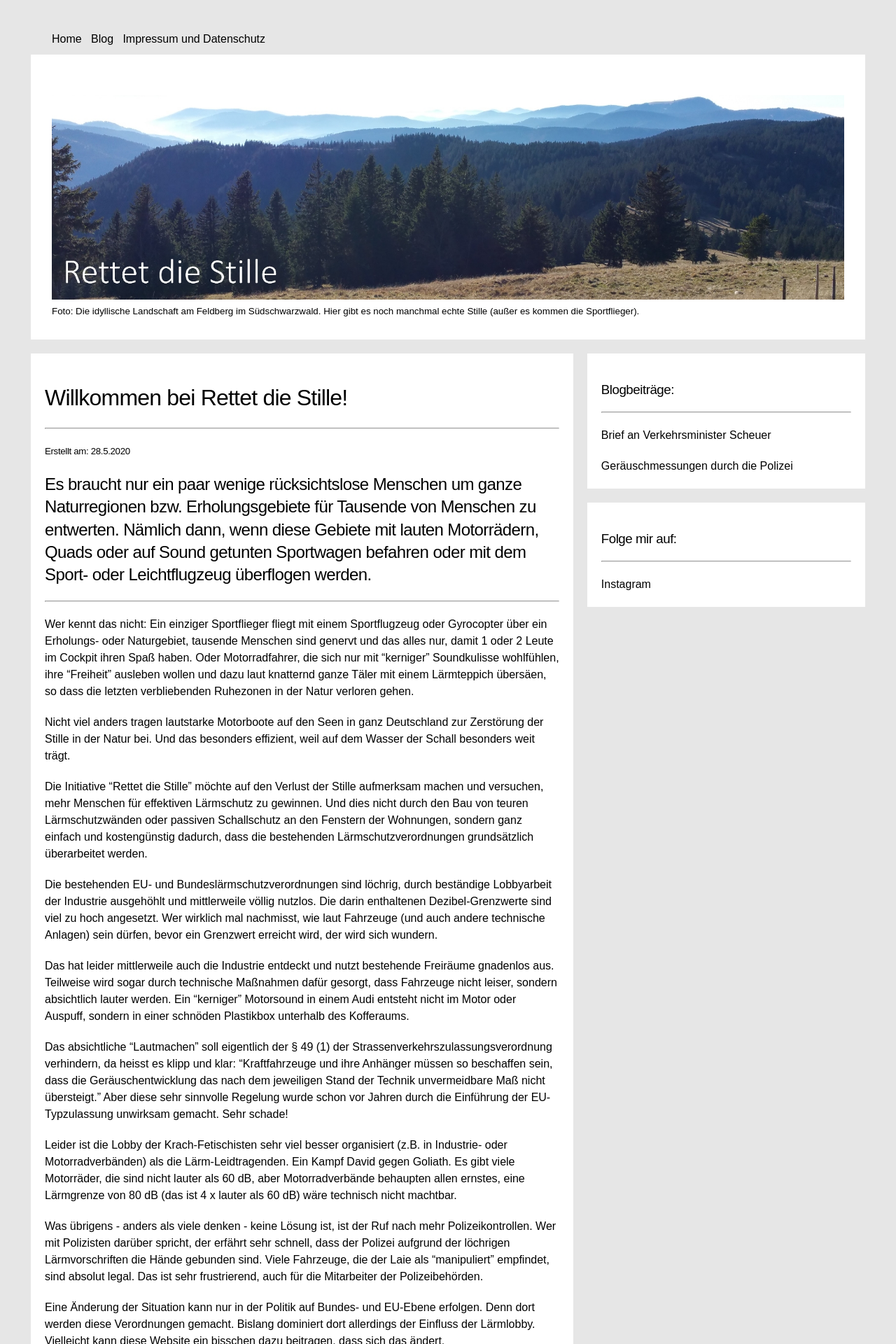
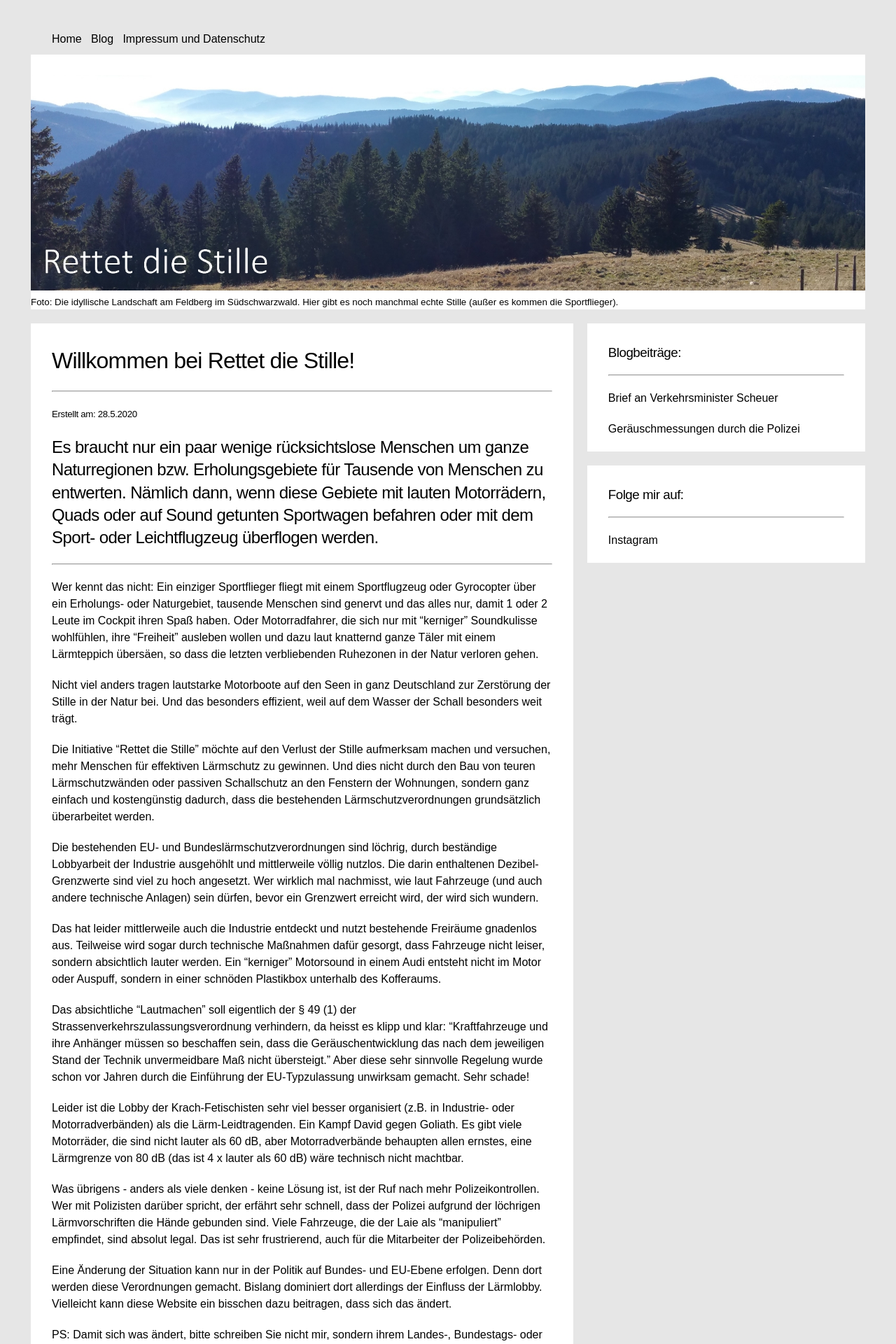
Before and after one commit to rettet-die-stille/rettet-die-stille.github.io, a Jekyll site: the page built from index.md, in a window 1280 px wide. Shown: the top 1920 px of the page at 70% size. Built offline with Jekyll 4.4.1, drawn with Linux system fonts in a browser that asks for light colours; our own code applies the rules of GitHub Pages for plain Markdown files.

Commit message:
Update defaultmodern.html

```diff
--- a/_layouts/defaultmodern.html
+++ b/_layouts/defaultmodern.html
@@ -21,7 +21,7 @@ layout: default
 
     /* Header/Blog Title */
     .header2 {
-      padding: 30px;
+      padding: 0px;
       background: white;
     }
 
@@ -49,9 +49,9 @@ layout: default
     /* Add a card effect for articles */
     .card {
        background-color: white;
-       padding-left: 20px;
-       padding-right: 20px;
-       padding-top: 20px;
+       padding-left: 30px;
+       padding-right: 30px;
+       padding-top: 10px;
        padding-bottom: 20px;
        margin-top: 20px;
     }
```
